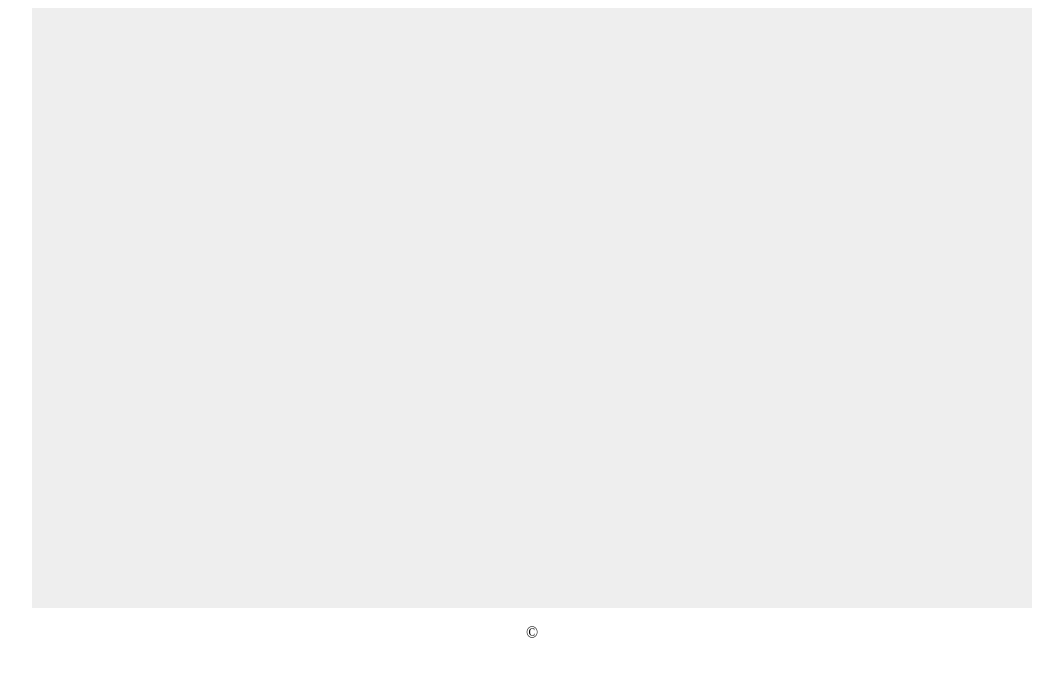
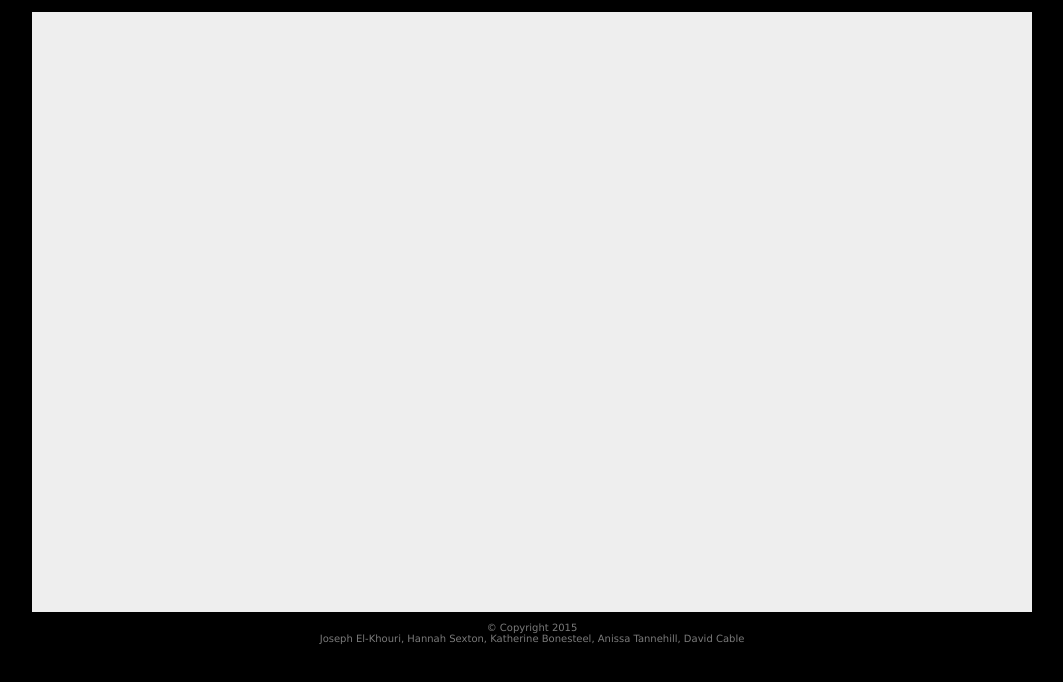
Before and after one commit to Always8bit/CSCI-373-Game, a plain HTML site: page index.html in a window 1280 px wide. Shown: the whole page, without its empty margins (108-1171 px from the left). Drawn offline with Linux system fonts and the light colour scheme.

Commit message:
HTML & CSS changes
Added copyright names and made the css look a little prettier

```diff
--- a/css/style.css
+++ b/css/style.css
@@ -1,12 +1,23 @@
+body {
+    background-color: black;
+    margin: 0;
+    padding: 0;
+}
+
 div.game_wrapper {
+
     width: 1000px;
     height: 600px;
     margin: 0;
     padding: 0;
     margin-left: auto;
     margin-right: auto;
+    margin-top: 12px;
 }
 
 p.footer {
+    font-family: verdana;
+    color: #7A7A7A;
+    font-size: 10px;
     text-align: center;
 }
--- a/index.html
+++ b/index.html
@@ -8,6 +8,6 @@
 
 <body>
 <div class="game_wrapper" id="game_wrapper"></div>
-<p class="footer">&copy;</p>
+<p class="footer">&copy; Copyright 2015<br>Joseph El-Khouri, Hannah Sexton, Katherine Bonesteel, Anissa Tannehill, David Cable</p>
 </body>
 </html>
```
